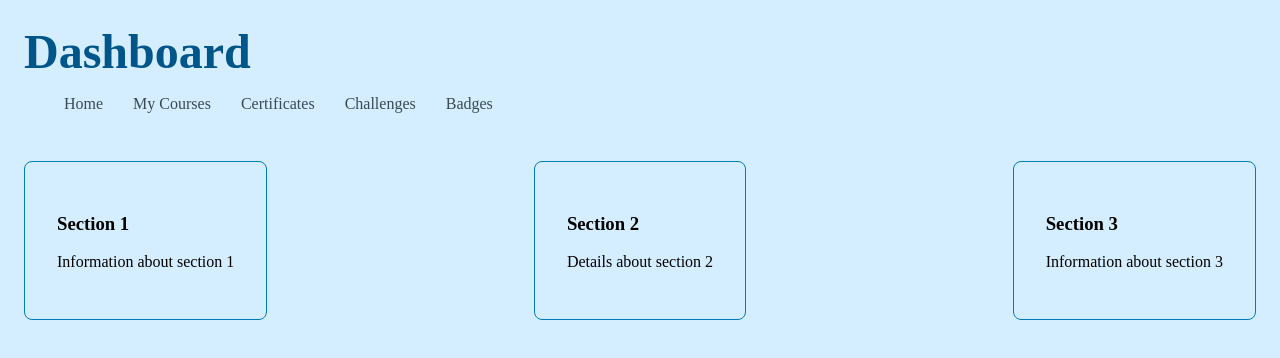
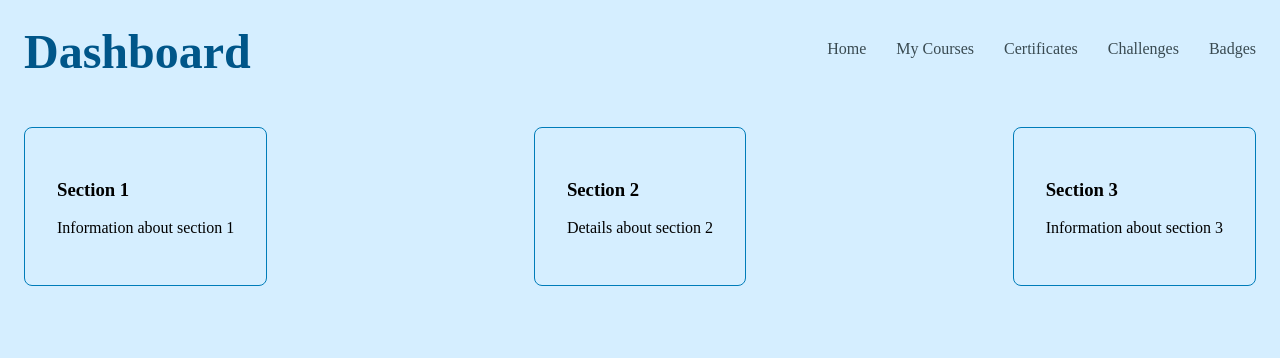
Before and after one commit to oduordaizy/10_days_of_reactjs, a React (Vite) app: page / in a window 1280 px wide. Shown: the top 358 px of the page. Built offline with nearby package versions, Linux system fonts and the light colour scheme.

Commit message:
Fix: Corrected the spelling for navbar

```diff
--- a/src/components/Navbar.tsx
+++ b/src/components/Navbar.tsx
@@ -3,7 +3,7 @@ import React from 'react'
 const Navbar: React.FC = () => {   //React.FC just means react functional component
   return (
 
-    <nav className='navabar'>
+    <nav className='navbar'>
       <div className='logo'>Dashboard</div>
         <ul>
           <li>Home</li>
```
